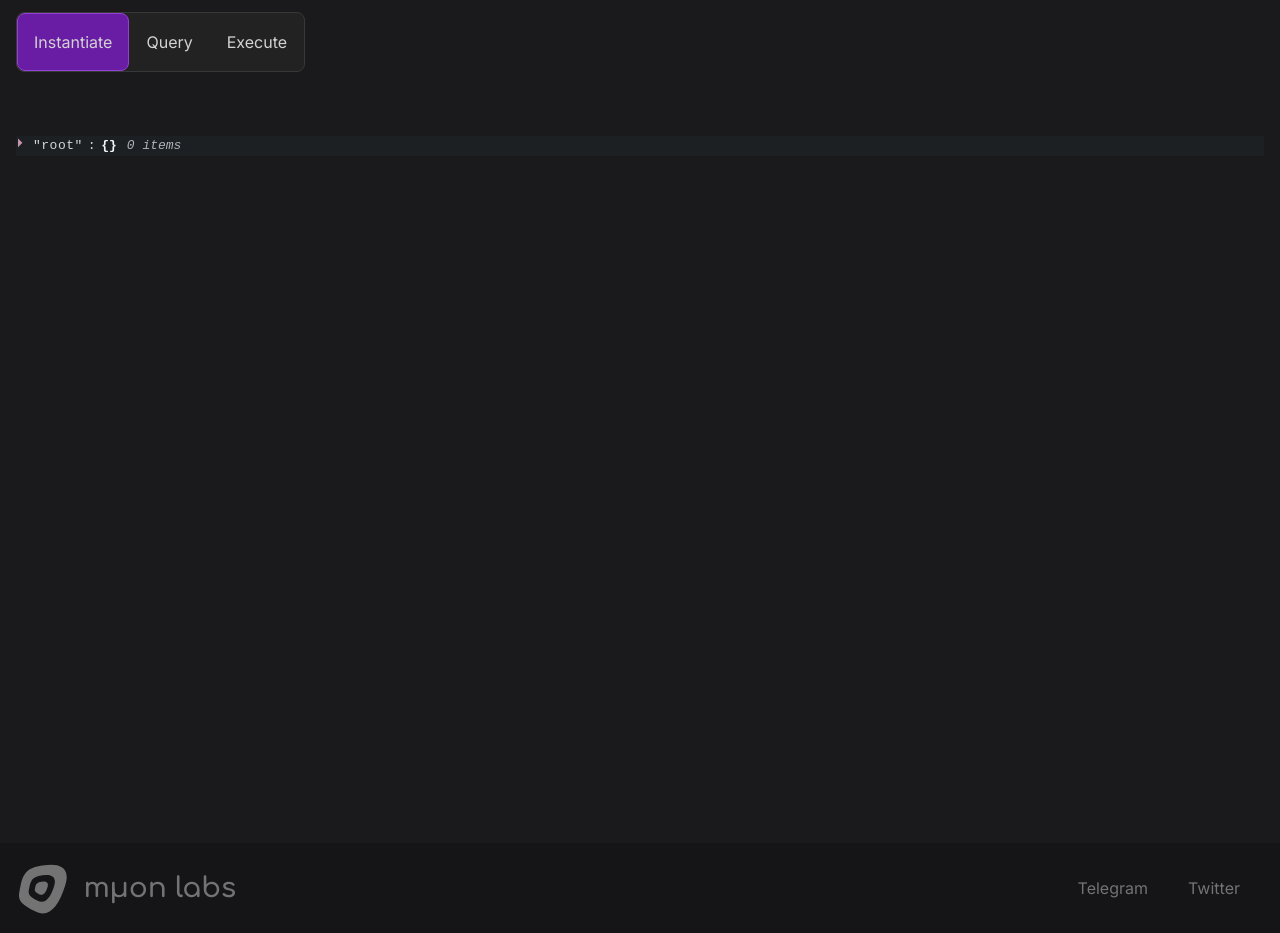
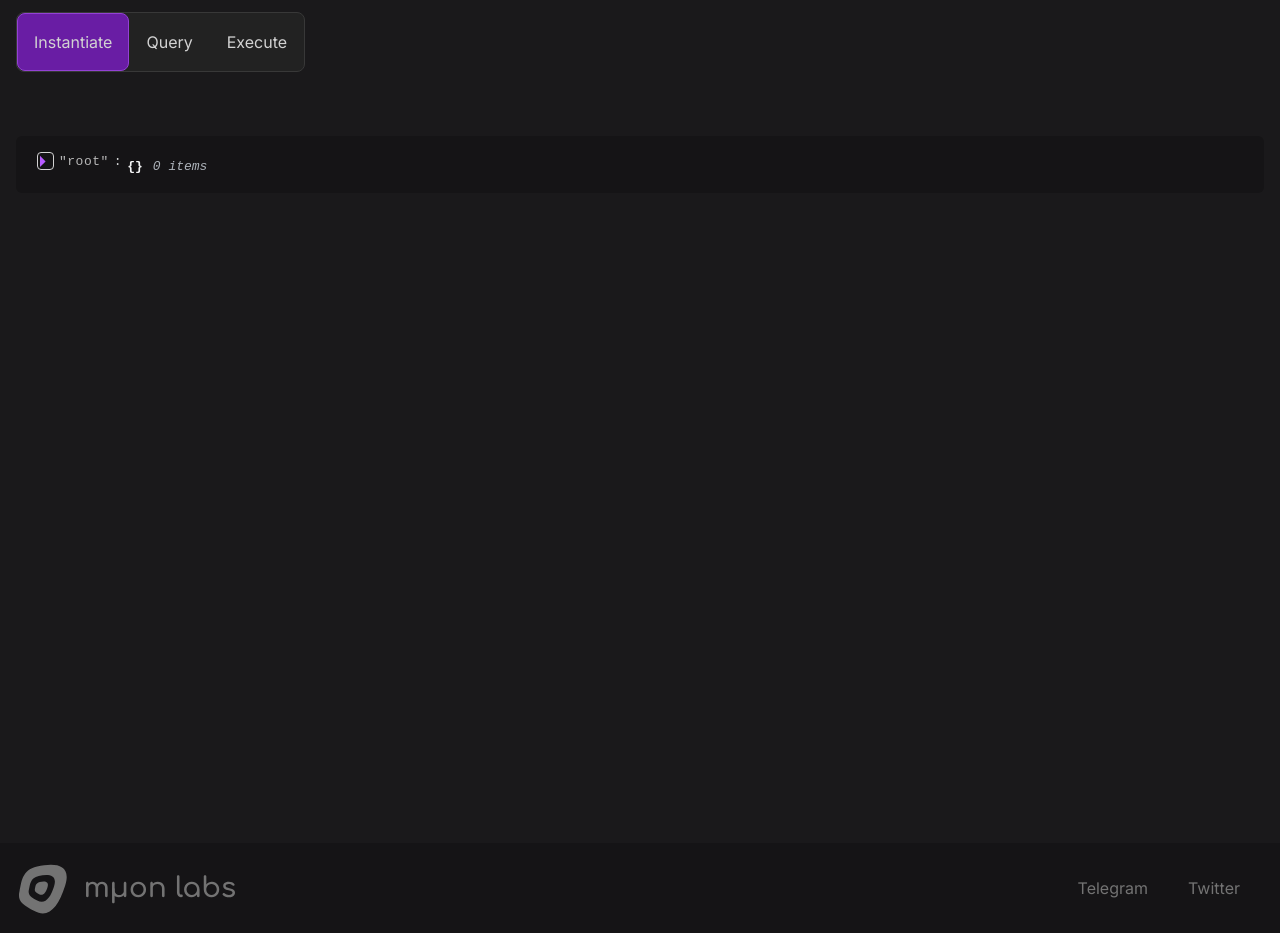
Before and after one commit to muon-labs/cosmwander-frontend, a Next.js app: page /contract/1 in a window 1280 px wide. Shown: the part 920-1853 px from the top of the page. Built offline with nearby package versions, Linux system fonts and the light colour scheme; no server answers.

Commit message:
add styles for json-view

```diff
--- a/styles/globals.css
+++ b/styles/globals.css
@@ -22,3 +22,34 @@ body {
   color: theme("colors.cw-grey-100");
   background: theme("colors.cw-grey-850");
 }
+
+.react-json-view {
+  background: theme("colors.cw-grey-900") !important;
+  border-radius: 6px;
+  padding: 1rem;
+}
+
+.react-json-view .object-key {
+  color:theme("colors.cw-grey-100");
+}
+
+.react-json-view .icon-container {
+  border: solid theme("colors.cw-grey-100") 1px;
+  margin: 0 5px;
+  border-radius: 4px;
+
+}
+
+.react-json-view .icon-container svg {
+  width: 16px !important;
+  height: 16px !important;
+}
+
+.react-json-view .icon-container svg path {
+  fill: theme("colors.cw-purple-450") !important;
+}
+
+.react-json-view .data-type-label, .react-json-view
+.string-value {
+  color:theme("colors.cw-purple-450") !important;
+}
```
